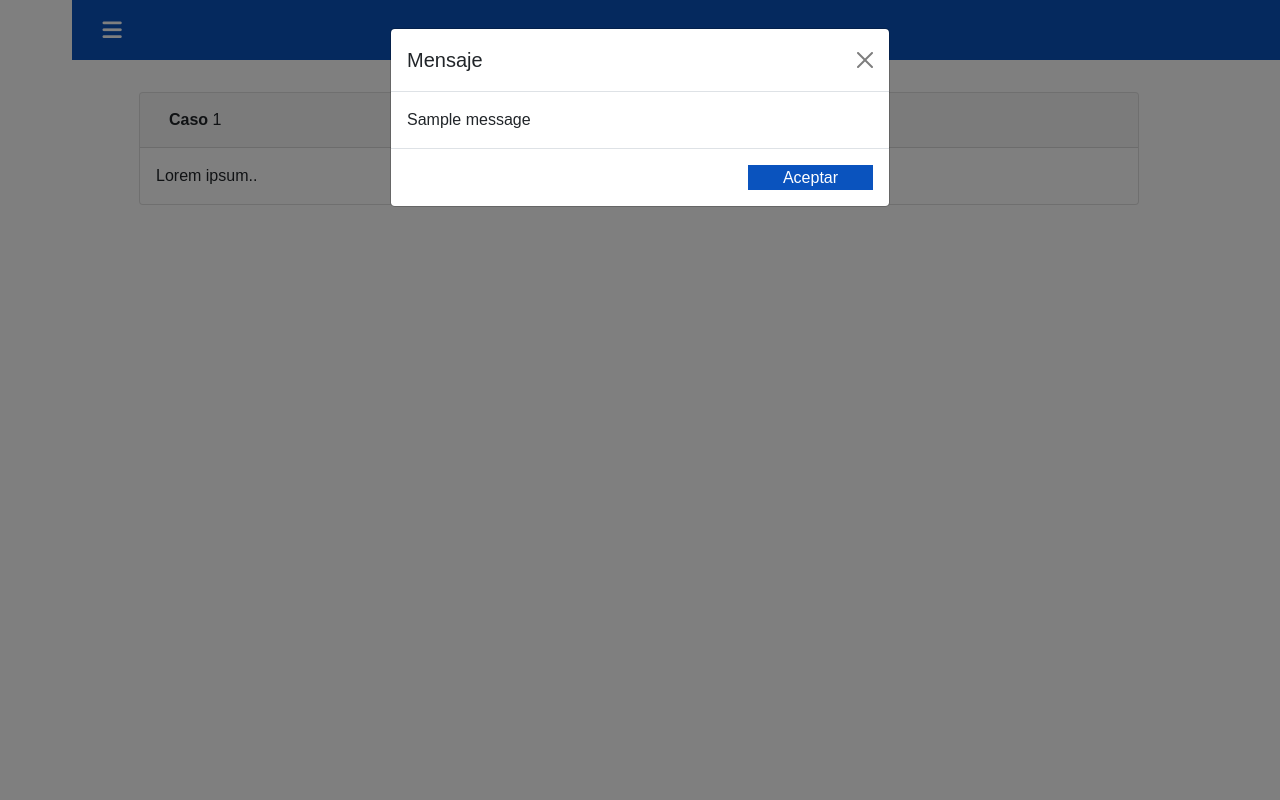
After one commit to cloudfours/SUAP, a Django app: template api/templates/historialcasos.html in a window 1280 px wide. The commit adds this page. Run offline with Django 4.2, Linux system fonts and the light colour scheme; the template is opened without the code that fills it: values that come from a table or form of the project are taken from there, others are empty; tables that the repository leaves empty hold one stand-in row (values such as "Sample post"); one stand-in notice (Sample message) is shown; some libraries are stand-ins or nearby versions.

Commit message:
se sube pagina seguimiento,historial

```diff
--- a/api/static/paciente/paciente_form.css
+++ b/api/static/paciente/paciente_form.css
@@ -37,6 +37,18 @@ background: #f3f3f3;
 
     transition: all .3s ease-in-out;
 }
+.caja_historial{
+    display: flex;
+
+    margin-left: 139px;
+    margin-top: 92px;
+    height: 500px;
+    width: 1000px;
+    border-radius: 10px;
+
+    transition: all .3s ease-in-out;
+}
+
 .form_caso{
     width: 1000px;
     height: 500px;
--- /dev/null
+++ b/api/templates/historialcasos.html
@@ -0,0 +1,40 @@
+{% extends 'informacion_paciente.html' %}
+{% block content %}
+<div class='caja_historial'>
+    <div id="accordion" class='w-100'>
+      {% if casoshistorial %}
+        {% for caso in casoshistorial%}
+          {% if caso.estado.nombreestado == 'finalizado'%}
+        <div class="card">
+          <div class="card-header">
+            <a class="btn" data-bs-toggle="collapse" href="#collapseOne">
+             <strong>Caso</strong>    {{caso.id_caso}}
+            </a>
+
+          </div>
+          <div id="collapseOne" class="collapse show" data-bs-parent="#accordion">
+            <div class="card-body">
+              Lorem ipsum..
+            </div>
+          </div>
+        </div>
+         {% elif caso.estado.nombreestado == 'abierto' or 'proceso' %}
+         <div class="card">
+            <div class="card-header">
+              <a class="btn" data-bs-toggle="collapse" href="#collapseOne">
+               <strong>Caso</strong>  {{caso.id_caso}}
+              </a>
+
+            </div>
+            <div id="collapseOne" class="collapse hidden" data-bs-parent="#accordion">
+              <div class="card-body">
+                Lorem ipsum..
+              </div>
+            </div>
+          </div>
+                  {% endif %}
+        {% endfor %}
+    {% endif %}
+
+</div>
+{% endblock %}
--- a/api/templates/informacion_paciente.html
+++ b/api/templates/informacion_paciente.html
@@ -2,7 +2,7 @@
 {% load extras %}
 {% load static %}
 {% block menu %}
-    {% if  user.is_authenticated %}
+ {% if  user.is_authenticated %}
         {% for group in user.groups.all %}
             {% if group.name == 'Paciente' %}
                 <div class="menu__side" id="side">
@@ -29,7 +29,7 @@
                                 <p class="mb-0">Seguimiento</p>
                             </div>
                         </a>
-                        <a href="#" class="text-decoration-none">
+                        <a href="{% url 'historial' %}" class="text-decoration-none">
                             <div class="option">
                                 <i class="fas fa-history"></i>
                                 <p class="mb-0">Historial</p>
@@ -152,6 +152,7 @@
 {% block content %}
 
   <main class="caja">
+
     <div class="formulario_persona">
 
         <div class="caja__contenedor__inputs">
@@ -248,6 +249,30 @@
 <div class="modal fade" id="editar" role="dialog"  tabindex="-1" aria-labelledby="exampleModalLabel" aria-hidden="true">
 
 </div>
+{% if messages %}
+{%for message in messages%}
+<!-- Modal -->
+<div class="modal fade" id="exampleModal" tabindex="-1" aria-labelledby="exampleModalLabel1" aria-hidden="true">
+    <div class="modal-dialog">
+    <div class="modal-content">
+        <div class="modal-header">
+        <h5 class="modal-title" id="exampleModalLabel">Mensaje</h5>
+        <button type="button" class="btn-close" data-bs-dismiss="modal" aria-label="Close"></button>
+        </div>
+        <div class="modal-body">
+            {{message}}
+        </div>
+        <div class="modal-footer">
+        <button type="button" class="btn-alert-danger" data-bs-dismiss="modal">Aceptar</button>
+        </div>
+    </div>
+    </div>
+</div>
+{%endfor%}
+{%endif%}
+
+
+
 {% endblock%}
 
 {% block js %}
@@ -261,4 +286,11 @@
         }
 
     </script>
+    <script type="text/javascript">
+        $(document).ready(function (){
+        $('#exampleModal').modal('show')
+
+    })
+    </script>
+
 {% endblock %}
--- a/api/templates/seguimiento.html
+++ b/api/templates/seguimiento.html
@@ -18,7 +18,7 @@
       </div>
         {% elif caso.estado == 2 %}
         <div class='h-25'>
-            <h2>Basic Progress Bar</h2>
+            <h2><stronge>Progeso del Caso</stronge></h2>
 
             </div>
             <div class="container mt-3">
--- a/api/urls.py
+++ b/api/urls.py
@@ -5,5 +5,6 @@ urlpatterns = [
  path('listMostrarInfo/',perfilUsuario,name='perfil'),
  path('registrarCaso/',registrarCaso,name='caso'),
  path('editarUsuario/<int:id>',editarUser,name='editarUsuario'),
- path('seguimiento/',seguimiento,name='seguimiento')
+ path('seguimiento/',seguimiento,name='seguimiento'),
+ path('historial',historial_casos,name='historial'),
 ]
```
Also changed, not shown: api/views.py (+17 -13 lines).
